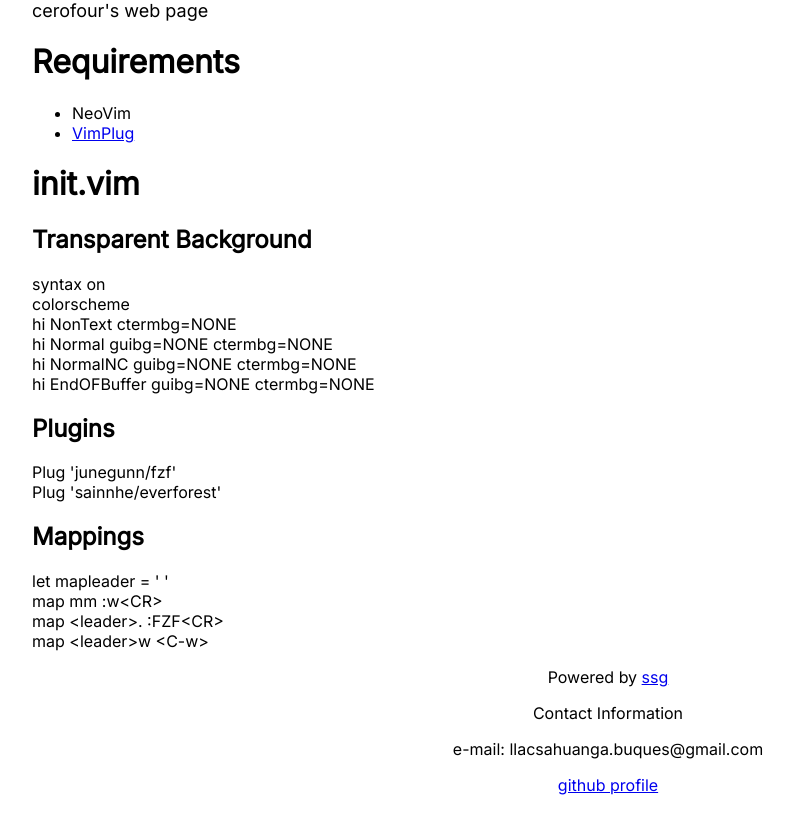
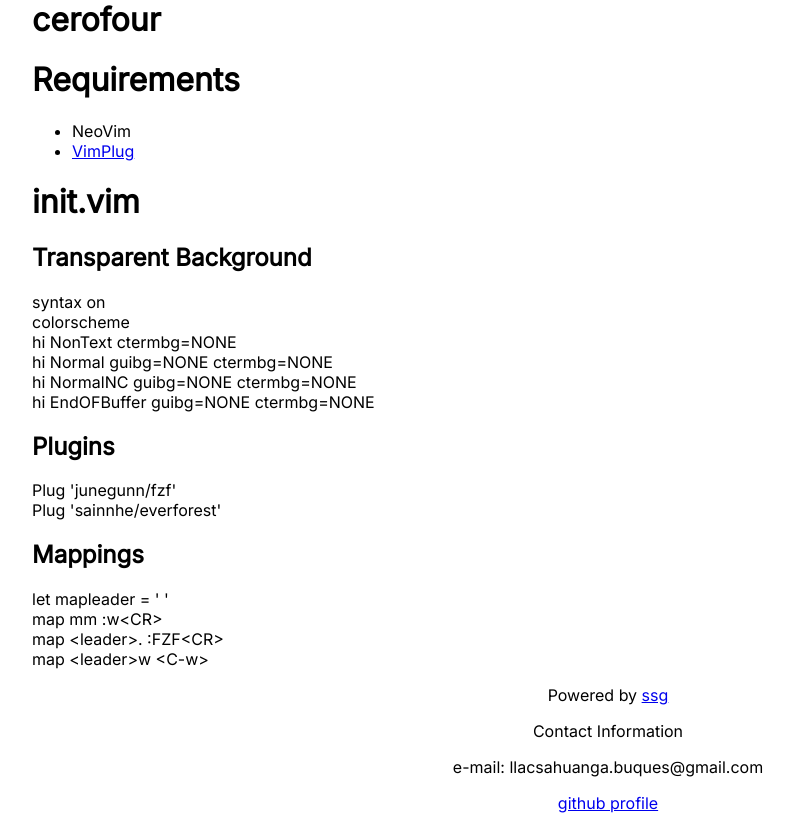
Before and after one commit to cerofour/cerofour.github.io, a plain HTML site: page docs/vimconfig.html in a window 1280 px wide. Shown: the whole page, without its empty margins (32-825 px from the left). Drawn offline with Linux system fonts and the light colour scheme.

Commit message:
i forgot to run build.sh

```diff
--- a/docs/vimconfig.html
+++ b/docs/vimconfig.html
@@ -1,11 +1,12 @@
 <html>
-	<title>Vim Configuration</title>
+	<title>cerofour</title>
 	<link rel="stylesheet" href="style.css">
 
 	<body>
-		<header>
-			cerofour's web page
-		</header>
+		<div class="content">
+		<h1 class="header-line">
+			cerofour
+		</h1>
 <h1 id="Requirements">Requirements</h1>
 
 <ul>
@@ -38,6 +39,7 @@ map mm :w&#60;CR&#62;
 map &#60;leader&#62;. :FZF&#60;CR&#62;
 map &#60;leader&#62;w &#60;C-w&#62;
 </code></pre>
+	</div>
 </body>
 <footer>
     <p>Powered by <a target="_blank" href="https://romanzolotarev.com/ssg.html">ssg</a></p>
```
Also changed, not shown: 1 other file.
